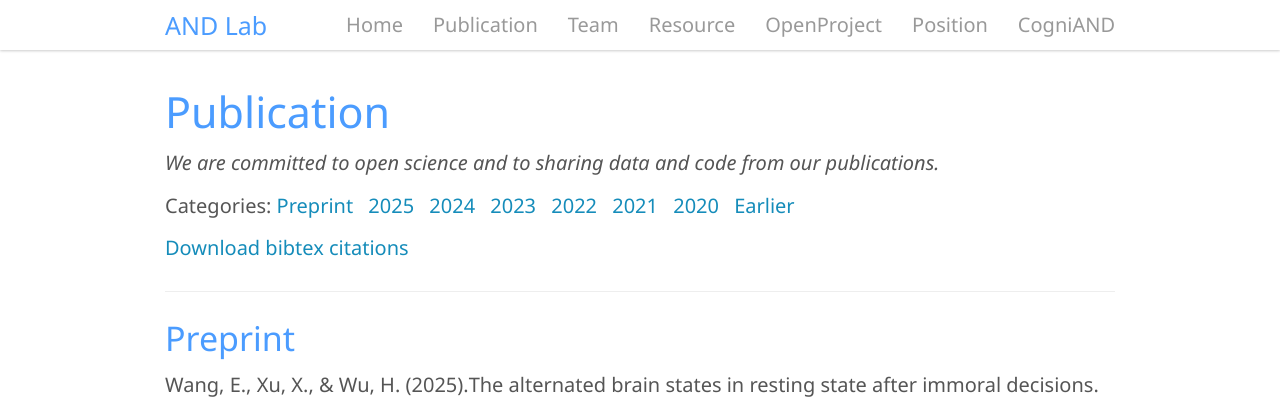
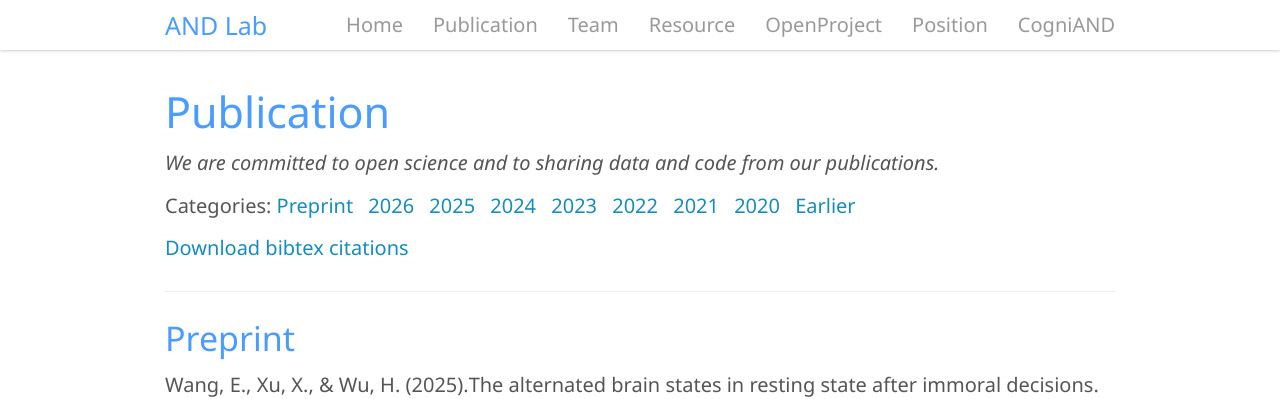
Before and after one commit to andlab-um/lab-website, a Jekyll site: the page built from _pages/publication.md, in a window 1280 px wide and 900 px high. Shown: the top 399 px of the window. Built offline with Jekyll 4.4.1, drawn with Linux system fonts in a browser that asks for light colours; nearby versions of some CDN libraries.

Commit message:
Update publication.md

```diff
--- a/_pages/publication.md
+++ b/_pages/publication.md
@@ -8,7 +8,7 @@ permalink: /publication
 ## Publication
 *We are committed to open science and to sharing  data and code from our publications.*
 
-**Categories:** [Preprint](#preprint)&ensp; [2025](#2025)&ensp; [2024](#2024)&ensp; [2023](#2023)&ensp; [2022](#2022)&ensp; [2021](#2021)&ensp; [2020](#2020)&ensp; [Earlier](#earlier)
+**Categories:** [Preprint](#preprint)&ensp; [2026](#2025)&ensp; [2025](#2025)&ensp; [2024](#2024)&ensp; [2023](#2023)&ensp; [2022](#2022)&ensp; [2021](#2021)&ensp; [2020](#2020)&ensp; [Earlier](#earlier)
 
 [Download bibtex citations](/assets/files/ANDlab-publications-Bibtex_2025_10_27.bib)
 
```
